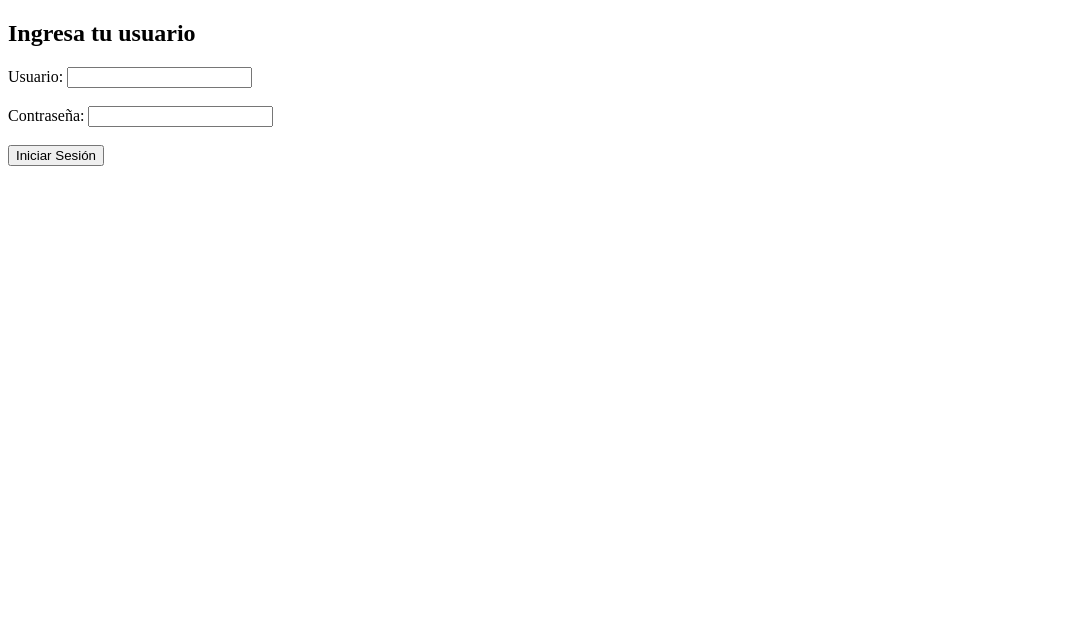
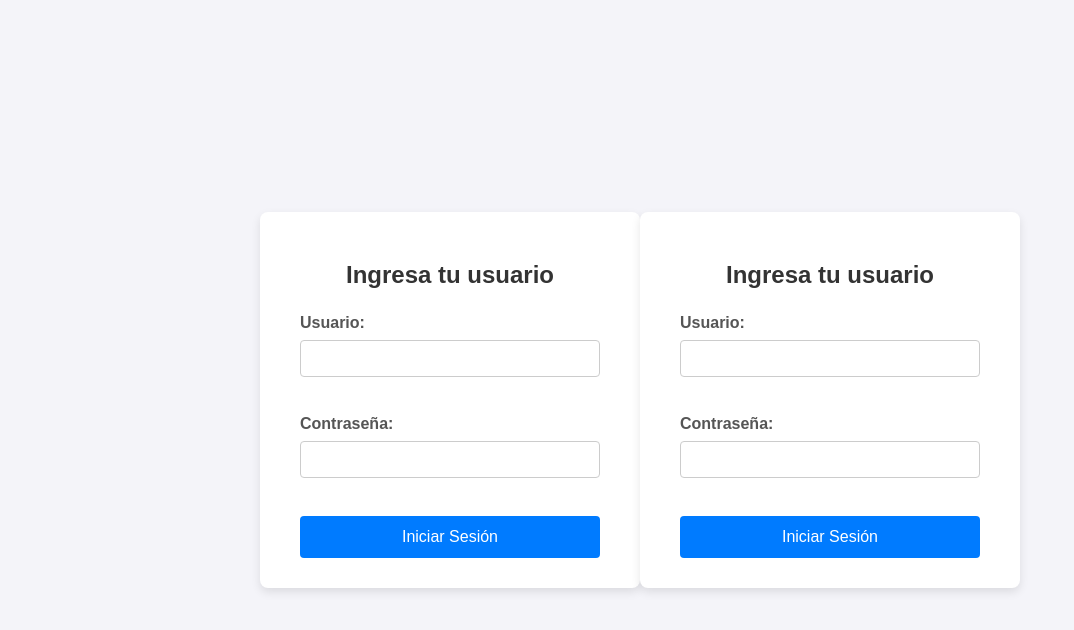
Before and after one commit to J4vi21/Formularios, a plain HTML site: page index.html in a window 1280 px wide. Shown: the whole page, without its empty margins (0-1074 px from the left). Drawn offline with Linux system fonts and the light colour scheme.

Commit message:
Update index.html

```diff
--- a/index.html
+++ b/index.html
@@ -24,5 +24,99 @@
 
         </form>
     </div>
+    <!DOCTYPE html>
+<html lang="es">
+<head>
+    <meta charset="UTF-8">
+    <meta name="viewport" content="width=device-width, initial-scale=1.0">
+    <link rel="stylesheet" href="stily.css">
+    <title>Inicio de Sesión</title>
+</head>
+<body>
+    <div class="formulario">
+        <form action="" method="post">
+
+            <h2>Ingresa tu usuario</h2>
+
+            <label for="usuario">Usuario:</label>
+            <input type="text" name="usuario" id="usuario" required>
+            <br><br>
+
+            <label for="contraseña">Contraseña:</label>
+            <input type="password" name="contraseña" id="contraseña" required>
+            <br><br>
+
+            <input type="submit" value="Iniciar Sesión">
+
+        </form>
+    </div>
+
+    <style>
+/* Estilos generales y del cuerpo */
+body {
+    font-family: Arial, sans-serif;
+    background-color: #f4f4f9; /* Fondo gris claro */
+    display: flex;
+    justify-content: center; /* Centra horizontalmente */
+    align-items: center; /* Centra verticalmente */
+    height: 100vh; /* Ocupa toda la altura de la ventana */
+    margin: 0;
+}
+
+/* Contenedor principal del formulario */
+.formulario {
+    background-color: #ffffff; /* Fondo blanco para la caja del formulario */
+    padding: 30px 40px;
+    border-radius: 8px; /* Esquinas redondeadas */
+    box-shadow: 0 4px 10px rgba(0, 0, 0, 0.1); /* Sombra suave */
+    width: 300px;
+}
+
+/* Título */
+h2 {
+    text-align: center;
+    color: #333;
+    margin-bottom: 25px;
+}
+
+/* Estilos de las etiquetas (labels) */
+label {
+    display: block; /* Ocupa su propia línea */
+    margin-bottom: 8px;
+    color: #555;
+    font-weight: bold;
+}
+
+/* Estilos de los campos de entrada (inputs) */
+input[type="text"],
+input[type="password"] {
+    width: 100%;
+    padding: 10px;
+    margin-bottom: 20px; /* Espacio después del campo */
+    border: 1px solid #ccc;
+    border-radius: 4px;
+    box-sizing: border-box; /* Asegura que el padding no afecte el ancho total */
+}
+
+/* Estilo del botón de envío */
+input[type="submit"] {
+    width: 100%;
+    background-color: #007bff; /* Color azul primario */
+    color: white;
+    padding: 12px;
+    border: none;
+    border-radius: 4px;
+    cursor: pointer;
+    font-size: 16px;
+    transition: background-color 0.3s ease; /* Transición suave al pasar el ratón */
+}
+
+/* Efecto hover (al pasar el ratón) en el botón */
+input[type="submit"]:hover {
+    background-color: #0056b3; /* Azul más oscuro */
+}
+</style>
 </body>
 </html>
+</body>
+</html>
```
